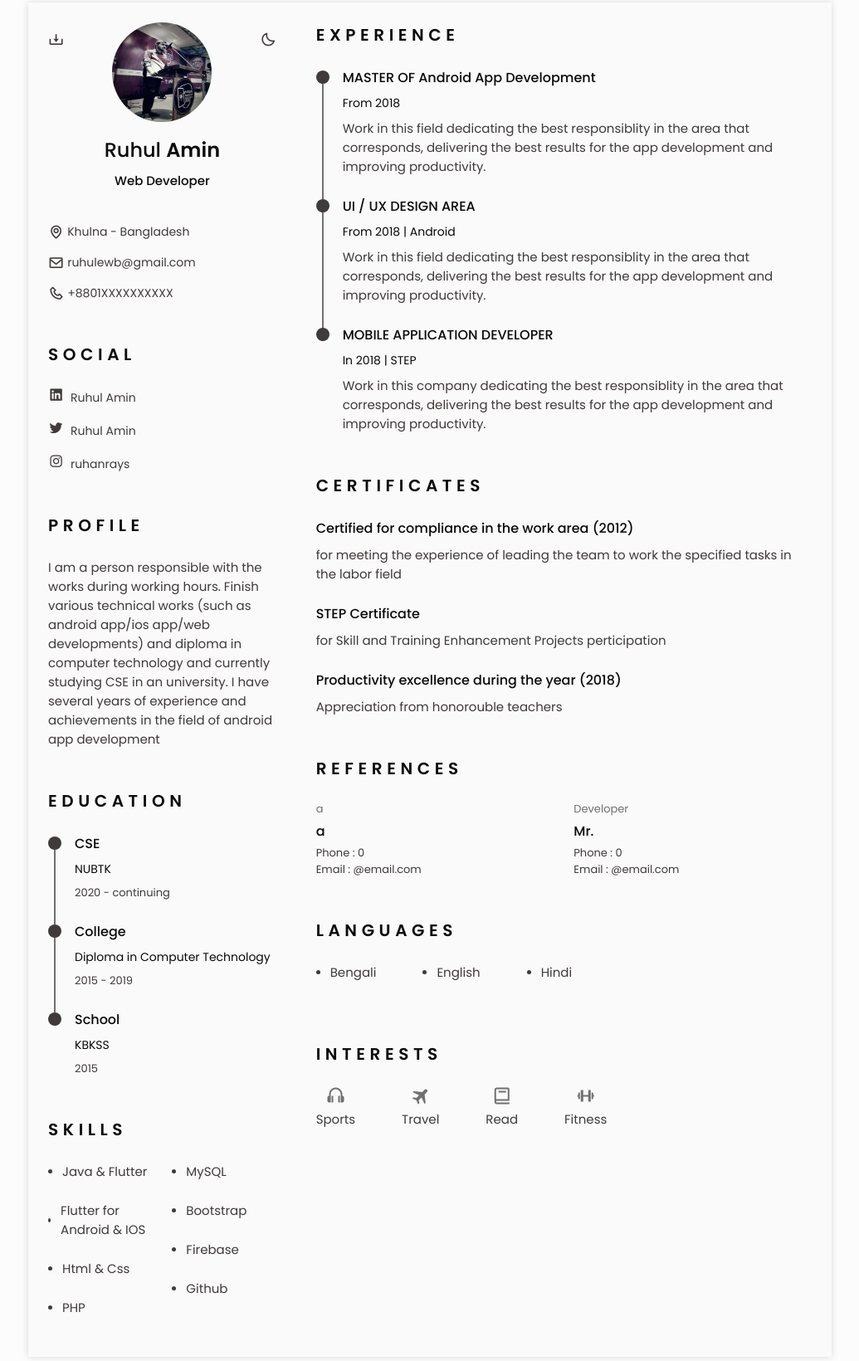
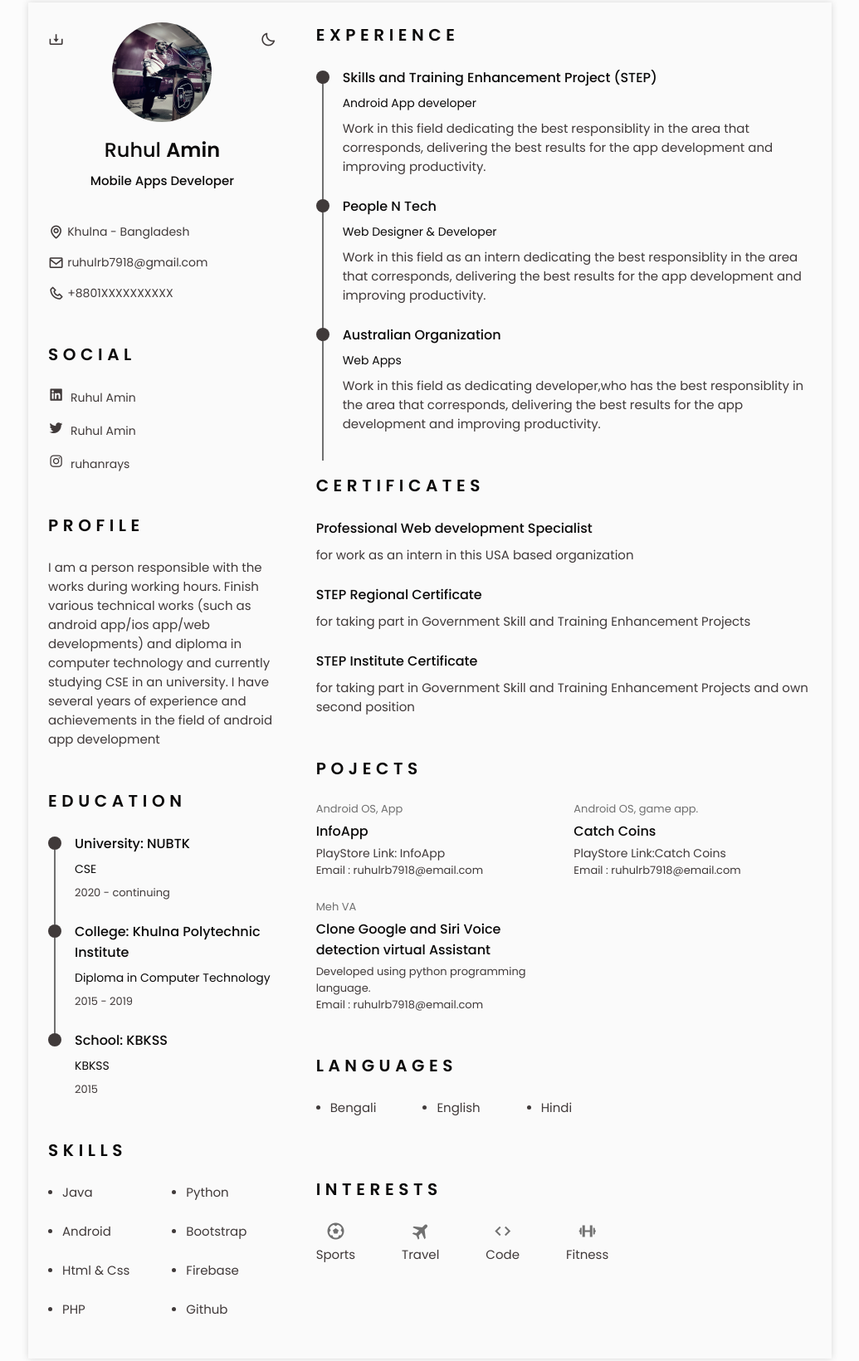
Before and after one commit to IRuhulAmin/ruhulamin, a plain HTML site: page index.html in a window 1280 px wide. Shown: the part 45-1685 px from the top of the page at 83% size, without its empty margins (122-1157 px from the left). Drawn offline with nearby package versions, Linux system fonts and the light colour scheme.

Commit message:
Update index.html

```diff
--- a/index.html
+++ b/index.html
@@ -85,7 +85,7 @@
                             <img src="./assets/img/ruhul.jpg" class="home__img" alt="">
 
                             <h1 class="home__title">Ruhul <b>Amin</b></h1>
-                            <h3 class="home__profession">Web Developer</h3>
+                            <h3 class="home__profession">Mobile Apps Developer</h3>
 
                             <!-- Button to generate and download the pdf. Available for desktop. -->
                             <div>
@@ -99,7 +99,7 @@
                             </span>
 
                             <span class="home__information">
-                                <i class='bx bx-envelope home__icon'></i> ruhulewb@gmail.com
+                                <i class='bx bx-envelope home__icon'></i> ruhulrb7918@gmail.com
                             </span>
 
                             <span class="home__information">
@@ -159,8 +159,8 @@
                             </div>
 
                             <div class="education__data bd-grid">
-                                <h3 class="education__title">CSE</h3>
-                                <span class="education__studies">NUBTK</span>
+                                <h3 class="education__title">University: NUBTK</h3>
+                                <span class="education__studies">CSE</span>
                                 <span class="eductaion__year">2020 - continuing</span>
                             </div>
                         </div>
@@ -172,7 +172,7 @@
                             </div>
 
                             <div class="education__data bd-grid">
-                                <h3 class="education__title">College</h3>
+                                <h3 class="education__title">College: Khulna Polytechnic Institute</h3>
                                 <span class="education__studies">Diploma in Computer Technology</span>
                                 <span class="eductaion__year">2015 - 2019</span>
                             </div>
@@ -185,7 +185,7 @@
                             </div>
 
                             <div class="education__data bd-grid">
-                                <h3 class="education__title">School</h3>
+                                <h3 class="education__title">School: KBKSS</h3>
                                 <span class="education__studies">KBKSS</span>
                                 <span class="eductaion__year">2015</span>
                             </div>
@@ -202,15 +202,15 @@
 
                         <ul class="skills__data">
                             <li class="skill__name">
-                                <span class="skills__circle"></span> Java & Flutter
+                                <span class="skills__circle"></span> Java
                             </li>
 
                             <li class="skill__name">
-                                <span class="skills__circle"></span> Flutter for Android & IOS
+                                <span class="skills__circle"></span> Android
                             </li>
 
                             <li class="skill__name">
-                                <span class="skills__circle"></span> Html & Css
+                                <span class="skills__circle"></span>Html & Css
                             </li>
 
                             <li class="skill__name">
@@ -221,7 +221,7 @@
 
                         <ul class="skills__data">
                             <li class="skill__name">
-                                <span class="skills__circle"></span> MySQL
+                                <span class="skills__circle"></span> Python
                             </li>
 
                             <li class="skill__name">
@@ -264,8 +264,8 @@
                             </div>
 
                             <div class="experience__data bd-grid">
-                                <h3 class="experience__title">MASTER OF Android App Development</h3>
-                                <span class="experience__company">From 2018</span>
+                                <h3 class="experience__title">Skills and Training Enhancement Project (STEP)</h3>
+                                <span class="experience__company">Android App developer</span>
                                 <p class="experience__description">Work in this field dedicating the best
                                     responsiblity in the area that corresponds, delivering the best results for the
                                     app development and improving productivity.</p>
@@ -279,9 +279,9 @@
                             </div>
 
                             <div class="experience__data bd-grid">
-                                <h3 class="experience__title">UI / UX DESIGN AREA</h3>
-                                <span class="experience__company">From 2018 | Android </span>
-                                <p class="experience__description">Work in this field dedicating the best
+                                <h3 class="experience__title">People N Tech</h3>
+                                <span class="experience__company">Web Designer & Developer</span>
+                                <p class="experience__description">Work in this field as an intern dedicating the best
                                     responsiblity in the area that corresponds, delivering the best results for the
                                     app development and improving productivity.</p>
                             </div>
@@ -290,18 +290,19 @@
                         <div class="experience__content">
                             <div class="experience__time">
                                 <span class="experience__rounder"></span>
-                                <!-- <span class="experience__line"></span> -->
+                                <span class="experience__line"></span>
                             </div>
 
                             <div class="experience__data bd-grid">
-                                <h3 class="experience__title">MOBILE APPLICATION DEVELOPER</h3>
-                                <span class="experience__company">In 2018 | STEP</span>
-                                <p class="experience__description">Work in this company dedicating the best
+                                <h3 class="experience__title">Australian Organization</h3>
+                                <span class="experience__company">Web Apps</span>
+                                <p class="experience__description">Work in this field as dedicating developer,who has the best
                                     responsiblity in the area that corresponds, delivering the best results for the
                                     app development and improving productivity.</p>
                             </div>
                         </div>
-                    </div>
+
+
                 </section>
 
                 <!--========== CERTIFICATES ==========-->
@@ -310,20 +311,18 @@
 
                     <div class="certificate__container bd-grid">
                         <div class="certificate__content">
-                            <h3 class="certificate__title">Certified for compliance in the work area (2012)</h3>
-                            <p class="certificate__description">for meeting the experience of leading the team to work
-                                the specified tasks in the labor field</p>
+                            <h3 class="certificate__title">Professional Web development Specialist</h3>
+                            <p class="certificate__description">for work as an intern in this USA based organization</p>
                         </div>
 
                         <div class="certificate__content">
-                            <h3 class="certificate__title">STEP Certificate</h3>
-                            <p class="certificate__description">for Skill and Training Enhancement Projects perticipation</p>
+                            <h3 class="certificate__title">STEP Regional Certificate</h3>
+                            <p class="certificate__description">for taking part in Government Skill and Training Enhancement Projects </p>
                         </div>
 
                         <div class="certificate__content">
-                            <h3 class="certificate__title">Productivity excellence during the year
-                                (2018)</h3>
-                            <p class="certificate__description">Appreciation from honorouble teachers</p>
+                            <h3 class="certificate__title">STEP Institute Certificate</h3>
+                            <p class="certificate__description">for taking part in Government Skill and Training Enhancement Projects and own second position</p>
                         </div>
                     </div>
 
@@ -331,24 +330,35 @@
 
                 <!--========== REFERENCES ==========-->
                 <section class="references section" id="references">
-                    <h2 class="section-title">References</h2>
+                    <h2 class="section-title">Pojects</h2>
 
                     <div class="references__container bd-grid">
                         <div class="references__content bd-grid">
-                            <span class="references__subtitle">a</span>
-                            <h3 class="references__title">a</h3>
+                            <span class="references__subtitle">Android OS, App</span>
+                            <h3 class="references__title">InfoApp</h3>
                             <ul class="references__contact">
-                                <li>Phone : 0</li>
-                                <li>Email : @email.com</li>
+                                <li><a href="https://play.google.com/store/apps/details?id=com.my.infoapp" target="_blank"
+                            class="social__link">PlayStore Link: InfoApp</a></li>
+                                <li>Email : ruhulrb7918@email.com</li>
                             </ul>
                         </div>
 
                         <div class="references__content bd-grid">
-                            <span class="references__subtitle">Developer</span>
-                            <h3 class="references__title">Mr.</h3>
+                            <span class="references__subtitle">Android OS, game app.</span>
+                            <h3 class="references__title">Catch Coins</h3>
                             <ul class="references__contact">
-                                <li>Phone : 0</li>
-                                <li>Email : @email.com</li>
+                                <li><a href="https://play.google.com/store/apps/details?id=com.my.catchcoins" target="_blank"
+                            class="social__link">PlayStore Link:Catch Coins </a></li>
+                                <li>Email : ruhulrb7918@email.com</li>
+                            </ul>
+                        </div>
+
+                        <div class="references__content bd-grid">
+                            <span class="references__subtitle">Meh VA</span>
+                            <h3 class="references__title">Clone Google and Siri Voice detection virtual Assistant</h3>
+                            <ul class="references__contact">
+                                <li>Developed using python programming language.</li>
+                                <li>Email : ruhulrb7918@email.com</li>
                             </ul>
                         </div>
                     </div>
@@ -381,7 +391,7 @@
 
                     <div class="intrests__container bd-grid">
                         <div class="intrests__contnet">
-                            <i class='bx bx-headphone intrests__icon'></i>
+                            <i class='bx bx-football intrests__icon'></i>
                             <span class="intrests__name">Sports</span>
                         </div>
 
@@ -391,8 +401,8 @@
                         </div>
 
                         <div class="intrests__contnet">
-                            <i class='bx bx-book intrests__icon'></i>
-                            <span class="intrests__name">Read</span>
+                            <i class='bx bx-code intrests__icon'></i>
+                            <span class="intrests__name">Code</span>
                         </div>
 
                         <div class="intrests__contnet">
```
